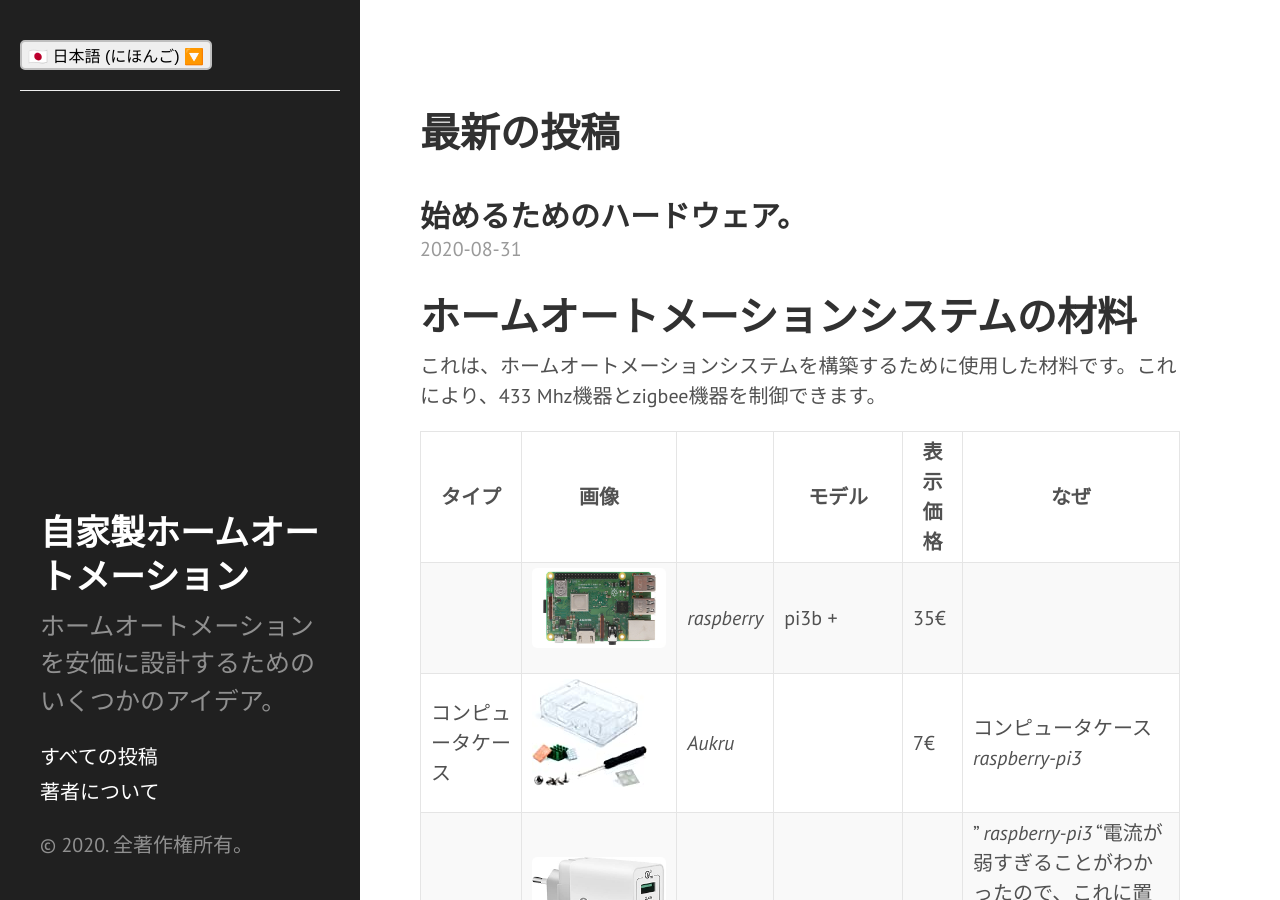
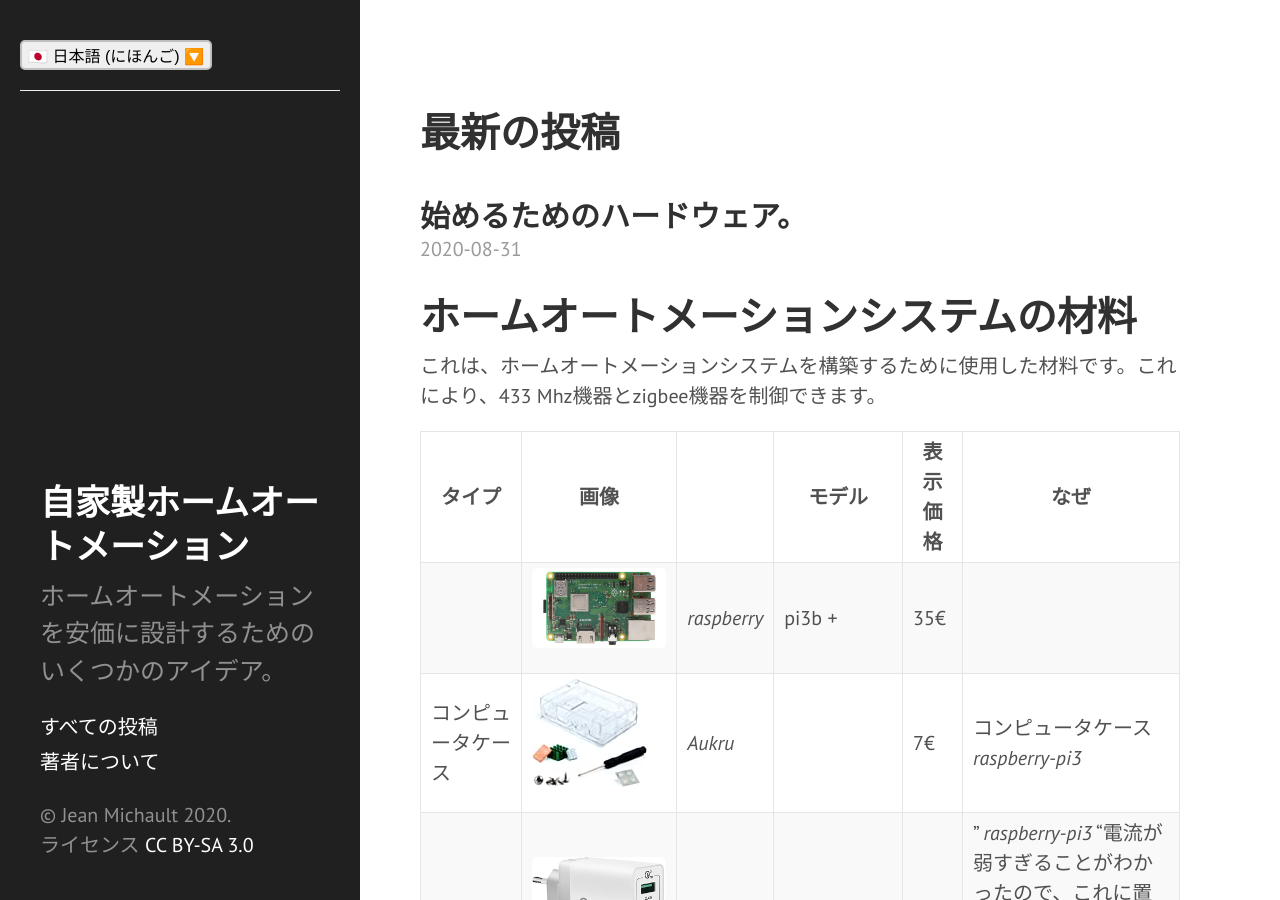
Before and after one commit to jmichault/jmichault.github.io, a Jekyll site: the page built from ja/index.md, in a window 1280 px wide and 900 px high. Built offline with Jekyll 4.4.1, drawn with Linux system fonts in a browser that asks for light colours; some of the changed lines change nothing that is shown.

Commit message:
ŝanĝo de permesilo.

```diff
--- a/_data/translations.yml
+++ b/_data/translations.yml
@@ -107,23 +107,22 @@ rigardiEn:
   ja: "覗く"
   ms: "Lihatlah"
   pa: "ਵਿੱਚ ਵੇਖੋ"
-  pt: "Olhar dentro"
   pt: "Olha em"
   ru: "Смотреть в"
   zh: "在看"
 rajtoj:
-  ar: "كل الحقوق محفوظة."
-  bn: "সমস্ত অধিকার সংরক্ষিত."
-  de: "Alle Rechte vorbehalten."
-  en: "All rights reserved."
-  eo: "Ĉiuj rajtoj rezervitaj."
-  es: "Todos los derechos reservados."
-  fr: "Tous droits réservés."
-  hi: "सभी अधिकार सुरक्षित।"
-  it: "Tutti i diritti riservati."
-  ja: "全著作権所有。"
-  ms: "Hak cipta terpelihara."
-  pa: "ਸਾਰੇ ਹੱਕ ਰਾਖਵੇਂ ਹਨ."
-  pt: "Todos os direitos reservados."
-  ru: "Все права защищены."
-  zh: "版权所有。"
+  ar: "رخصة <a href=https://creativecommons.org/licenses/by-sa/3.0/deed.ar>CC BY-SA 3.0</a>"
+  bn: "লাইসেন্স  <a href=https://creativecommons.org/licenses/by-sa/3.0/deed.bn>CC BY-SA 3.0</a>"
+  de: "Lizenz <a href=https://creativecommons.org/licenses/by-sa/3.0/deed.de>CC BY-SA 3.0</a>"
+  en: "licence <a href=https://creativecommons.org/licenses/by-sa/3.0/deed.en>CC BY-SA 3.0</a>"
+  eo: "permesilo <a href=https://creativecommons.org/licenses/by-sa/3.0/deed.eo>CC BY-SA 3.0</a>"
+  es: "licencia <a href=https://creativecommons.org/licenses/by-sa/3.0/deed.es>CC BY-SA 3.0</a>"
+  fr: "licence <a href=https://creativecommons.org/licenses/by-sa/3.0/deed.fr>CC BY-SA 3.0</a>"
+  hi: "लाइसेंस <a href=https://creativecommons.org/licenses/by-sa/3.0/deed.hi>CC BY-SA 3.0</a>"
+  it: "licenza <a href=https://creativecommons.org/licenses/by-sa/3.0/deed.it>CC BY-SA 3.0</a>"
+  ja: "ライセンス <a href=https://creativecommons.org/licenses/by-sa/3.0/deed.ja>CC BY-SA 3.0</a>"
+  ms: "lesen <a href=https://creativecommons.org/licenses/by-sa/3.0/deed.ms>CC BY-SA 3.0</a>"
+  pa: "ਲਾਇਸੰਸ <a href=https://creativecommons.org/licenses/by-sa/3.0/deed.pa>CC BY-SA 3.0</a>"
+  pt: "licença <a href=https://creativecommons.org/licenses/by-sa/3.0/deed.pt>CC BY-SA 3.0</a>"
+  ru: "лицензия <a href=https://creativecommons.org/licenses/by-sa/3.0/deed.ru>CC BY-SA 3.0</a>"
+  zh: "执照 <a href=https://creativecommons.org/licenses/by-sa/3.0/deed.zh>CC BY-SA 3.0</a>"
--- a/_includes/sidebar.html
+++ b/_includes/sidebar.html
@@ -44,6 +44,6 @@
         {% endif %}
       {% endfor %}
     </nav>
-    <p>&copy; {{ site.time | date: '%Y' }}. {{ site.data.translations['rajtoj'][page.lang] }}</p>
+    <p>&copy; Jean Michault {{ site.time | date: '%Y' }}.<br>{{ site.data.translations['rajtoj'][page.lang] }}</p>
   </div>
 </div>
```
Also changed, not shown: 1 other file.
